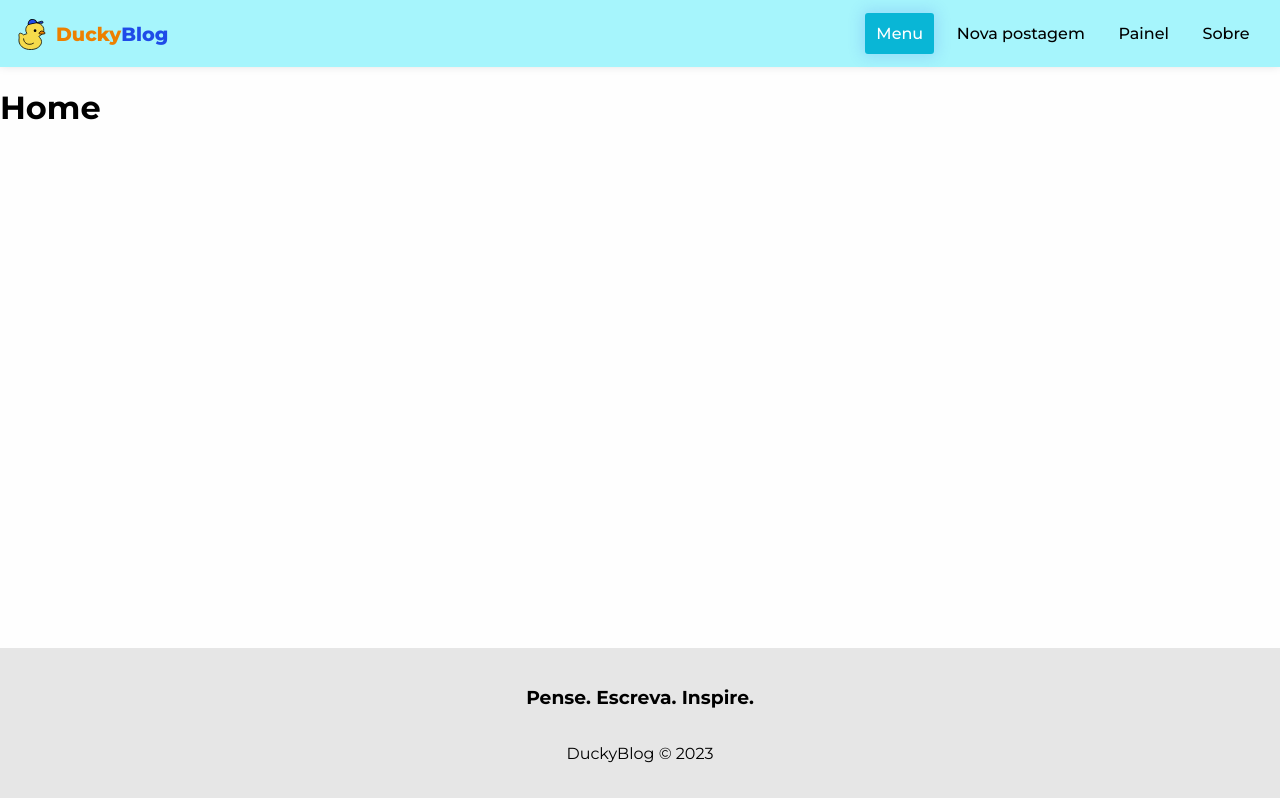
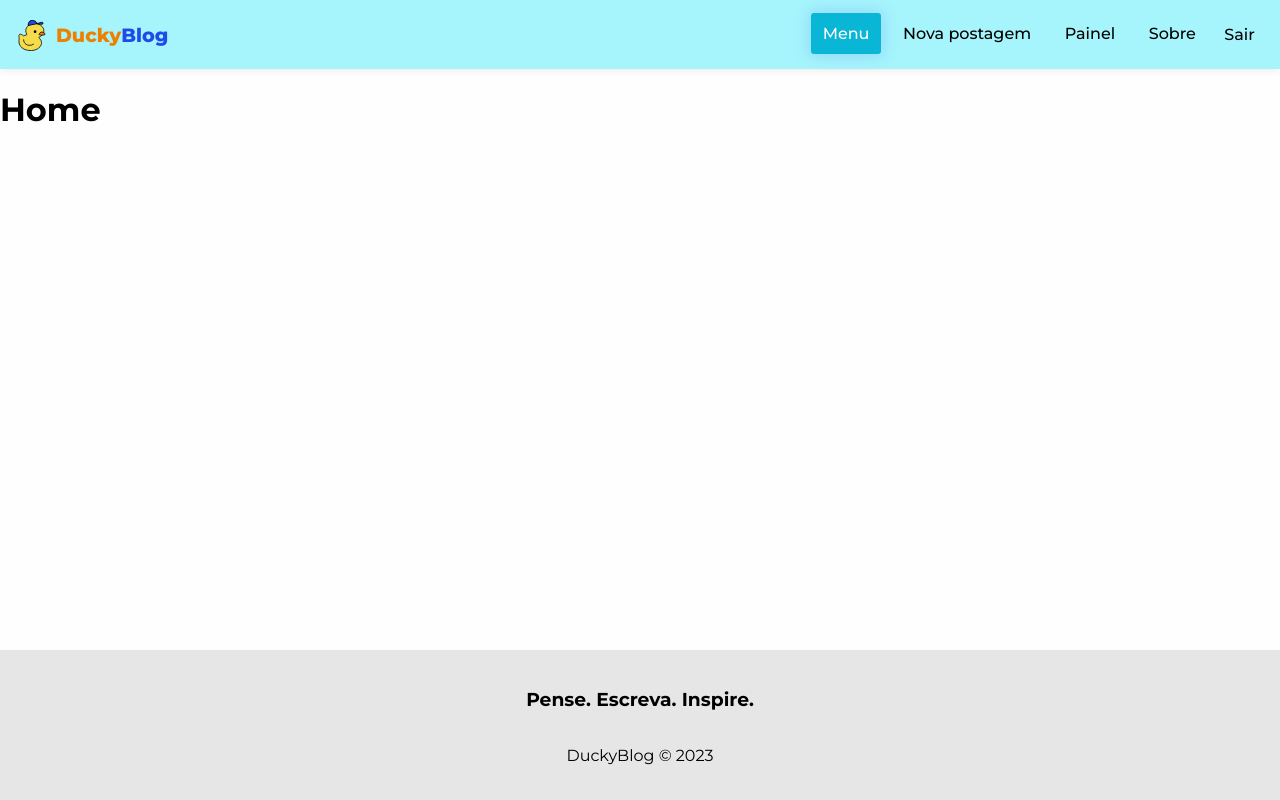
Before and after one commit to BiaBiruka/DuckyBlog, a React (Create React App) app: page / in a window 1280 px wide. Built offline with nearby package versions, Linux system fonts and the light colour scheme; no server answers; sample sign-in values are in the browser's storage.

Commit message:
logout button added

```diff
--- a/src/components/Navbar.js
+++ b/src/components/Navbar.js
@@ -77,6 +77,11 @@ const Navbar = () => {
             </li>
           </>
         )}
+        {user && (
+          <li>
+            <button>Sair</button>
+          </li>
+        )}
       </ul>
     </nav>
   );
--- a/src/index.css
+++ b/src/index.css
@@ -28,6 +28,11 @@ nav button {
   font-size: 1em;
   cursor: pointer;
   font-family: "Montserrat", sans-serif;
+  font-weight: 500;
+}
+
+nav button:hover {
+  color: #bbb;
 }
 
 /*
```
